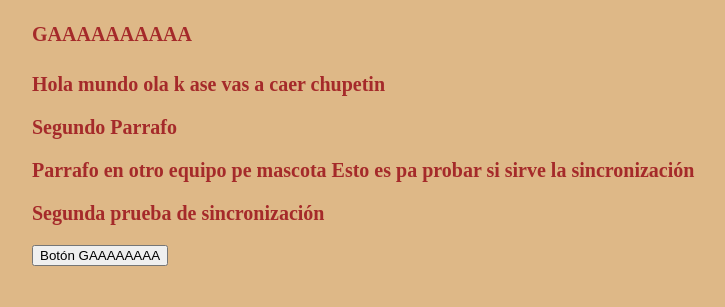
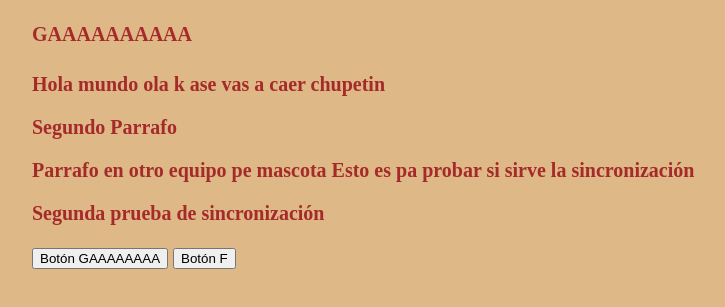
Before and after one commit to ChristianC721/AprendiendoGit, a plain HTML site: page index.html in a window 1280 px wide. Shown: the part 119-426 px from the top of the page, without its empty margins (40-765 px from the left). Drawn offline with Linux system fonts and the light colour scheme.

Commit message:
Segundo boton desde master

```diff
--- a/index.html
+++ b/index.html
@@ -22,5 +22,6 @@
             Segunda prueba de sincronización
         </p>
         <input type="button" onclick="funcionGaaa()" value="Botón GAAAAAAAA">
+        <input type="button" onclick="mostrarF()" value="Botón F">
     </body>
 </html>
--- a/js/javascript.js
+++ b/js/javascript.js
@@ -1,3 +1,7 @@
 function funcionGaaa() {
     alert("GAAAAAAAAAAAAA")
 }
+
+function mostrarF() {
+    alert("Fcito bro, eres pobre")
+}
```
